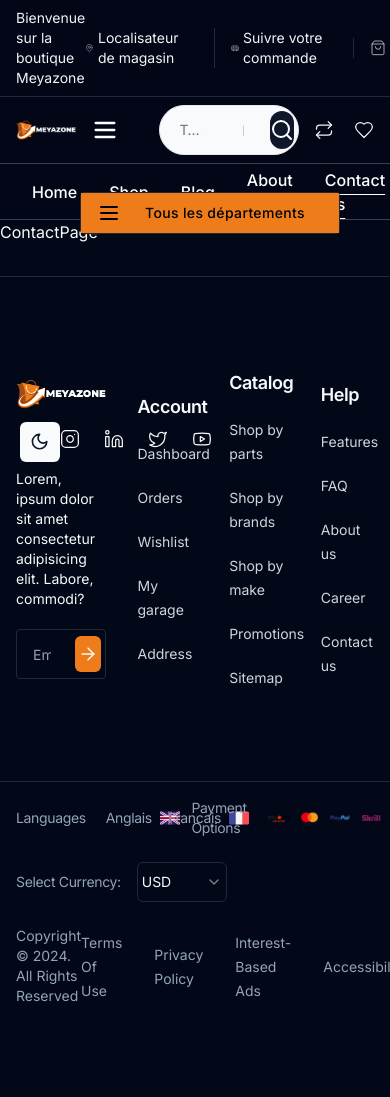
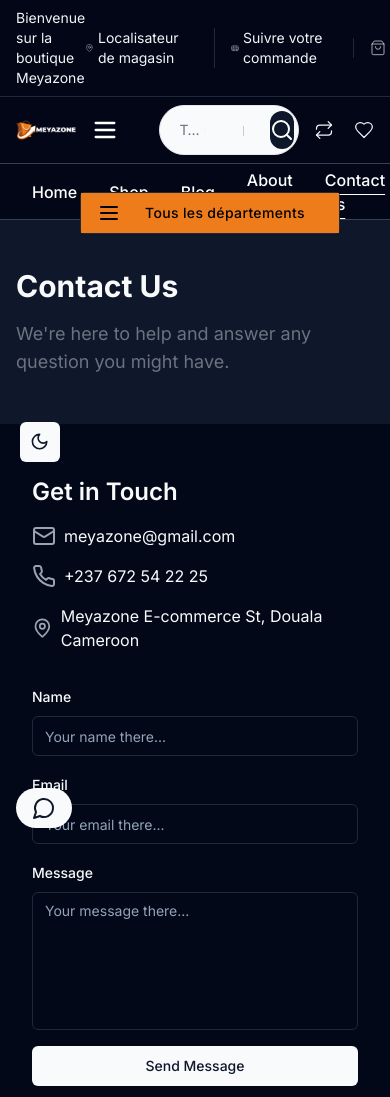
Before and after one commit to Mel-Turham/Meyazone, a Next.js app: page /contact in a window 390 px wide. Shown: the top 1097 px of the page. Before the commit the page ends 1022 px from the top, so only its background shows below. Built offline with nearby package versions, Linux system fonts and the light colour scheme.

Commit message:
feat(ui):Add contact page

```diff
--- a/app/(main)/contact/page.tsx
+++ b/app/(main)/contact/page.tsx
@@ -1,7 +1,335 @@
-import React from 'react';
+'use client';
 
-const ContactPage = () => {
-	return <div className='flex items-center'>ContactPage</div>;
-};
+import { useState, useEffect } from 'react';
+import dynamic from 'next/dynamic';
+import { Button } from '@/components/ui/button';
+import { Input } from '@/components/ui/input';
+import { Textarea } from '@/components/ui/textarea';
+import {
+	Accordion,
+	AccordionContent,
+	AccordionItem,
+	AccordionTrigger,
+} from '@/components/ui/accordion';
+import { Mail, Phone, MapPin, MessageCircle } from 'lucide-react';
+import {
+	Dialog,
+	DialogContent,
+	DialogHeader,
+	DialogTitle,
+	DialogTrigger,
+} from '@/components/ui/dialog';
+import {
+	Form,
+	FormControl,
+	FormField,
+	FormMessage,
+	FormLabel,
+	FormItem,
+} from '@/components/ui/form';
+import { useForm } from 'react-hook-form';
+import { contactSchema, Icontact } from '@/schema/contactSchema';
 
-export default ContactPage;
+// Dynamically import Leaflet components to avoid SSR issues
+const MapContainer = dynamic(
+	() => import('react-leaflet').then((mod) => mod.MapContainer),
+	{ ssr: false },
+);
+const TileLayer = dynamic(
+	() => import('react-leaflet').then((mod) => mod.TileLayer),
+	{ ssr: false },
+);
+const Marker = dynamic(
+	() => import('react-leaflet').then((mod) => mod.Marker),
+	{ ssr: false },
+);
+const Popup = dynamic(() => import('react-leaflet').then((mod) => mod.Popup), {
+	ssr: false,
+});
+
+// Import Leaflet CSS
+import 'leaflet/dist/leaflet.css';
+
+// Import Leaflet icon
+import L from 'leaflet';
+import { zodResolver } from '@hookform/resolvers/zod';
+
+export default function ContactPage() {
+	const [isLiveChatOpen, setIsLiveChatOpen] = useState(false);
+	const [chatMessages, setChatMessages] = useState<
+		{ sender: string; message: string }[]
+	>([]);
+	const [currentMessage, setCurrentMessage] = useState('');
+
+	const form = useForm<Icontact>({
+		resolver: zodResolver(contactSchema),
+		defaultValues: {
+			name: '',
+			email: '',
+			message: '',
+		},
+	});
+
+	const {
+		handleSubmit,
+		reset,
+		control,
+		formState: { isSubmitting },
+	} = form;
+
+	// const handleSubmit = (e: React.FormEvent) => {
+	// 	e.preventDefault();
+	// 	// Handle form submission logic here
+	// 	alert(JSON.stringify({ name, email, message }, null, 2));
+	// 	// Reset form fields
+	// 	setName('');
+	// 	setEmail('');
+	// 	setMessage('');
+	// };
+	const onSubmit = (values: Icontact) => {
+		alert(JSON.stringify(values, null, 2));
+		reset();
+	};
+	const handleChatSubmit = (e: React.FormEvent) => {
+		e.preventDefault();
+		if (currentMessage.trim()) {
+			setChatMessages([
+				...chatMessages,
+				{ sender: 'User', message: currentMessage },
+			]);
+			setCurrentMessage('');
+			// Simulate a response from the support team
+			setTimeout(() => {
+				setChatMessages((prev) => [
+					...prev,
+					{
+						sender: 'Support',
+						message:
+							'Thank you for your message. Our team will get back to you shortly.',
+					},
+				]);
+			}, 1000);
+		}
+	};
+
+	// Replace with your actual store location
+	const storeLocation: [number, number] = [4.0511, 9.7085];
+
+	// Define the custom icon
+	const customIcon = new L.Icon({
+		iconUrl: '/icon-map.png',
+		iconSize: [32, 41],
+		iconAnchor: [16, 41],
+		popupAnchor: [0, -41],
+	});
+
+	return (
+		<div className='min-h-screen '>
+			<header className='shadow-sm  py-12  dark:bg-slate-900 bg-gray-200/25'>
+				<div className='container space-y-4'>
+					<h1 className='text-3xl font-bold'>Contact Us</h1>
+					<p className='mt-1 text-lg text-gray-500'>
+						We&apos;re here to help and answer any question you might have.
+					</p>
+				</div>
+			</header>
+			<main className='container py-7'>
+				<div className='px-4 py-6 sm:px-0'>
+					<div className='flex flex-col lg:flex-row gap-8'>
+						<div className='lg:w-1/2'>
+							<h2 className='text-2xl font-semibold mb-4'>Get in Touch</h2>
+							<div className='space-y-4 mb-8'>
+								<div className='flex items-center'>
+									<Mail className='h-6 w-6 text-gray-400 mr-2' />
+									<span>meyazone@gmail.com</span>
+								</div>
+								<div className='flex items-center'>
+									<Phone className='h-6 w-6 text-gray-400 mr-2' />
+									<span>+237 672 54 22 25</span>
+								</div>
+								<div className='flex items-center'>
+									<MapPin className='h-6 w-6 text-gray-400 mr-2' />
+									<span>Meyazone E-commerce St, Douala Cameroon</span>
+								</div>
+							</div>
+
+							<Form {...form}>
+								<form
+									action='#'
+									onSubmit={handleSubmit(onSubmit)}
+									className='space-y-4'
+								>
+									<FormField
+										control={control}
+										name='name'
+										render={({ field }) => (
+											<FormItem>
+												<FormLabel htmlFor='name'>Name</FormLabel>
+												<FormControl>
+													<Input
+														id='name'
+														placeholder='Your name there...'
+														{...field}
+													/>
+												</FormControl>
+												<FormMessage />
+											</FormItem>
+										)}
+									/>
+									<FormField
+										control={control}
+										name='email'
+										render={({ field }) => (
+											<FormItem>
+												<FormLabel htmlFor='email'>Email</FormLabel>
+												<FormControl>
+													<Input
+														id='email'
+														placeholder='Your email there...'
+														{...field}
+													/>
+												</FormControl>
+												<FormMessage />
+											</FormItem>
+										)}
+									/>
+									<FormField
+										control={control}
+										name='message'
+										render={({ field }) => (
+											<FormItem>
+												<FormLabel htmlFor='message'>Message</FormLabel>
+												<FormControl>
+													<Textarea
+														className='resize-none'
+														id='message'
+														rows={6}
+														placeholder='Your message there...'
+														{...field}
+													/>
+												</FormControl>
+												<FormMessage />
+											</FormItem>
+										)}
+									/>
+									<Button
+										type='submit'
+										disabled={isSubmitting}
+										className='w-full'
+									>
+										{isSubmitting ? 'Send...' : 'Send Message'}
+									</Button>
+								</form>
+							</Form>
+						</div>
+						{/* location map */}
+						<div className='lg:w-1/2 mt-8 lg:mt-0 '>
+							<div className='mb-3'>
+								<h2 className='text-2xl font-semibold'>Our Location</h2>
+								<p className='text-sm text-gray-500'>
+									Lorem ipsum dolor sit amet consectetur adipisicing elit.
+									Voluptatem, cumque?
+								</p>
+							</div>
+							<div className='h-64 rounded-lg overflow-hidden mb-8 z-10 relative'>
+								<MapContainer
+									center={storeLocation}
+									zoom={13}
+									style={{ height: '100%', width: '100%' }}
+								>
+									<TileLayer
+										url='https://{s}.tile.openstreetmap.org/{z}/{x}/{y}.png'
+										attribution='&copy; <a href="https://www.openstreetmap.org/copyright">OpenStreetMap</a> contributors'
+									/>
+									<Marker position={storeLocation} icon={customIcon}>
+										<Popup>
+											Our Store Location <br /> Meyazone E-commerce St, Douala
+											cameroon
+										</Popup>
+									</Marker>
+								</MapContainer>
+							</div>
+							<h2 className='text-2xl font-semibold  mb-4'>
+								Frequently Asked Questions
+							</h2>
+							<Accordion type='single' collapsible className='w-full'>
+								<AccordionItem value='item-1'>
+									<AccordionTrigger>
+										What are your shipping rates?
+									</AccordionTrigger>
+									<AccordionContent>
+										Our shipping rates vary depending on the destination and the
+										size of the order. For orders over $100, we offer free
+										shipping within the continental US.
+									</AccordionContent>
+								</AccordionItem>
+								<AccordionItem value='item-2'>
+									<AccordionTrigger>How can I track my order?</AccordionTrigger>
+									<AccordionContent>
+										Once your order has been shipped, you will receive a
+										tracking number via email. You can use this number to track
+										your package on our website or the carrier&apos;s website.
+									</AccordionContent>
+								</AccordionItem>
+								<AccordionItem value='item-3'>
+									<AccordionTrigger>
+										What is your return policy?
+									</AccordionTrigger>
+									<AccordionContent>
+										We offer a 30-day return policy for most items. The product
+										must be in its original condition and packaging. Please
+										contact our customer service team to initiate a return.
+									</AccordionContent>
+								</AccordionItem>
+							</Accordion>
+						</div>
+					</div>
+				</div>
+			</main>
+
+			{/* Live chat message */}
+			<Dialog open={isLiveChatOpen} onOpenChange={setIsLiveChatOpen}>
+				<DialogTrigger asChild>
+					<Button className='fixed bottom-4 left-4 rounded-full p-4'>
+						<MessageCircle className='h-6 w-6' />
+					</Button>
+				</DialogTrigger>
+				<DialogContent className='sm:max-w-[425px]'>
+					<DialogHeader>
+						<DialogTitle>Live Chat Support</DialogTitle>
+					</DialogHeader>
+					<div className='h-64 overflow-y-auto border rounded p-2 mb-4'>
+						{chatMessages.map((msg, index) => (
+							<div
+								key={index}
+								className={`mb-2 ${
+									msg.sender === 'User' ? 'text-right' : 'text-left'
+								}`}
+							>
+								<span
+									className={`inline-block p-2 rounded ${
+										msg.sender === 'User'
+											? 'bg-blue-100 dark:bg-gray-100 dark:text-slate-800'
+											: 'bg-myprimary text-slate-800'
+									}`}
+								>
+									{msg.message}
+								</span>
+							</div>
+						))}
+					</div>
+					<form onSubmit={handleChatSubmit} className='flex gap-2'>
+						<Input
+							type='text'
+							value={currentMessage}
+							onChange={(e) => setCurrentMessage(e.target.value)}
+							placeholder='Type your message...'
+							className='flex-grow'
+						/>
+						<Button type='submit'>Send</Button>
+					</form>
+				</DialogContent>
+			</Dialog>
+		</div>
+	);
+}
```
